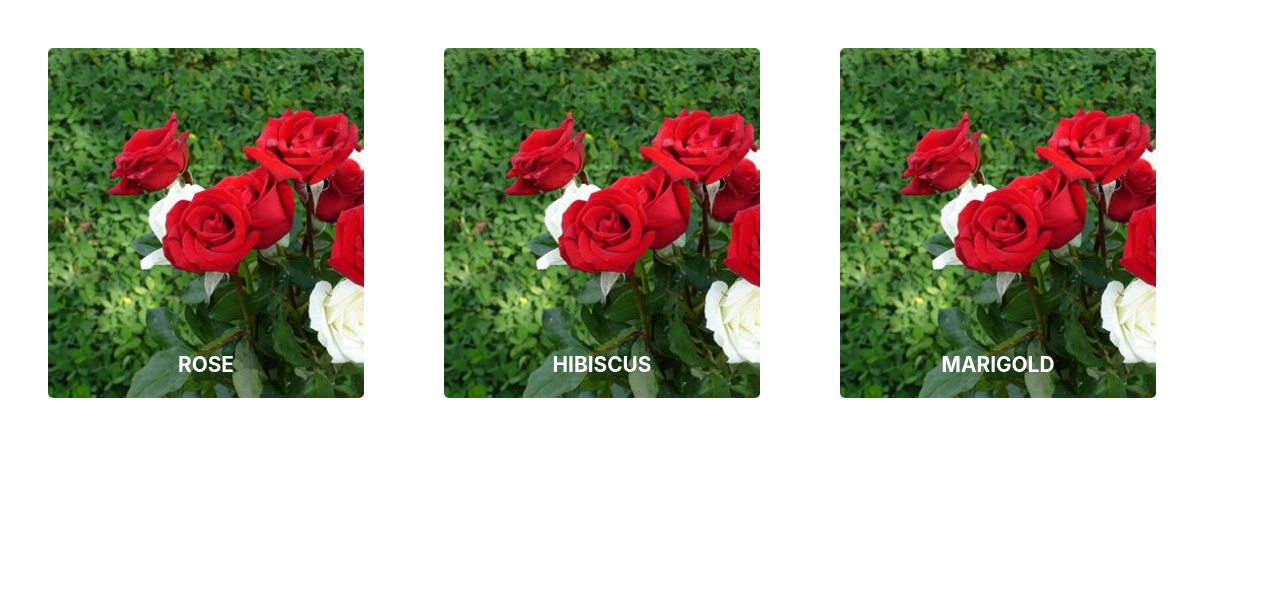
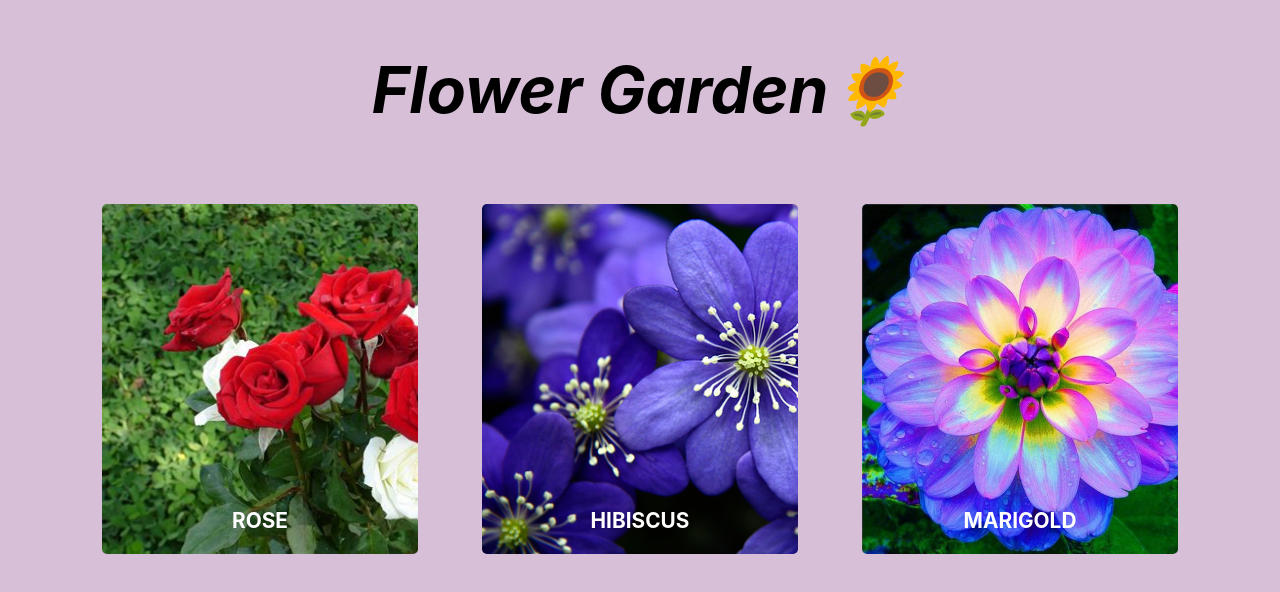
Before and after one commit to aishacodes/imageFlip, a plain HTML site: page index.html in a window 1280 px wide. Drawn offline with Linux system fonts and the light colour scheme.

Commit message:
updated codebase

```diff
--- a/index.html
+++ b/index.html
@@ -10,14 +10,15 @@
 </head>
 
 <body>
-
+    <h1>Flower Garden🌻</h1>
+    <div class="wrap">
         <div class="flip-card">
-        <div class="front">
+            <div class="front" style="background-image: url(media/f1.jpeg);">
                 <!-- <img src="media/f1.jpeg" alt=""> -->
                 <p>ROSE</p>
                 <div class="desc p">
                     <div class="divider"></div>
-                <span>Roses are read</span>
+                    <span>In joy or sadness, flowers are our constant friends.</span>
                 </div>
             </div>
             <div class="back">
@@ -26,31 +27,32 @@
             </div>
         </div>
         <div class="flip-card">
-        <div class="front">
+            <div class="front" style="background-image: url(media/Blue.jpg);">
                 <!-- <img src="media/f1.jpeg" alt=""> -->
                 <p>Hibiscus</p>
                 <div class="desc p">
                     <div class="divider"></div>
-                <span>Roses are read</span>
+                    <span>The earth laughs in flowers</span>
                 </div>
             </div>
-        <div class="back">
-            <img src="media/h2.jpeg" alt="">
-            <em>“It was June, and the world smelled of roses. The sunshine was like powdered gold over the grassy hillside.”</em>
+            <div class="back" style="border-color: #6D59DA;">
+                <img src="media/h3.jpeg" alt="">
+                <em>“I will be the gladdest thing under the sun! I will touch a hundred flowers and not pick one.”</em>
             </div>
         </div>
         <div class="flip-card">
-        <div class="front">
+            <div class="front" style="background-image: url(media/dahlia.jpg);">
                 <!-- <img src="media/f1.jpeg" alt=""> -->
                 <p>Marigold</p>
                 <div class="desc p">
                     <div class="divider"></div>
-                <span>Roses are read</span>
+                    <span>A flower blossoms for its own joy</span>
                 </div>
             </div>
-        <div class="back">
-            <img src="media/h2.jpeg" alt="">
-            <em>“It was June, and the world smelled of roses. The sunshine was like powdered gold over the grassy hillside.”</em>
+            <div class="back" style="border-color: #9A2FEF;">
+                <img src="media/h45.jpg" alt="">
+                <em>“Let us dance in the sun, wearing wild flowers in our hair.”</em>
+            </div>
         </div>
     </div>
     <script src="js/app.js"></script>
--- a/js/app.js
+++ b/js/app.js
@@ -1,6 +1,18 @@
-$(".flip-card").click(function() {
-    $(this).toggleClass("card-rotate");
+// $(".flip-card").click(function() {
+
+//     $(this).toggleClass("card-rotate");
+// });
+$('.flip-card').click(function(e) {
+    if ($(this).hasClass('card-rotate')) {
+        $(".flip-card").removeClass('card-rotate');
+        $(this).toggleClass('card-rotate');
+    } else {
+        $('.flip-card').removeClass('card-rotate');
+    }
+    $(this).toggleClass('card-rotate');
 });
+
+
 $(".flip-card").hover(function() {
         $(this).children(".front").children('.p').css('z-index', '1');
         $(this).children(".front").children('.p').css('transition', '1.5s linear');
--- a/style.css
+++ b/style.css
@@ -2,6 +2,19 @@ body {
     font-family: -apple-system, BlinkMacSystemFont, 'Segoe UI', Roboto, Oxygen, Ubuntu, Cantarell, 'Open Sans', 'Helvetica Neue', sans-serif;
     overflow: hidden;
     display: flex;
+    flex-direction: column;
+    background-color: thistle;
+}
+
+h1 {
+    font-style: italic;
+    text-align: center;
+    font-size: 4rem;
+}
+
+.wrap {
+    display: flex;
+    justify-content: center;
 }
 
 * {
@@ -11,7 +24,7 @@ body {
 .flip-card {
     width: 25%;
     height: 350px;
-    margin: 40px;
+    margin: 2rem;
     position: relative;
     cursor: pointer;
 }
@@ -44,9 +57,8 @@ body {
 }
 
 .front {
-    background-image: url(media/f1.jpeg);
     background-size: cover;
-    background-color: gray;
+    background-color: #A49B9B;
     display: flex;
     flex-direction: column;
     justify-content: flex-end;
@@ -94,7 +106,7 @@ body {
     display: flex;
     justify-content: center;
     align-items: center;
-    border: 2rem #B50E22 solid;
+    border: 1.5rem #B50E22 solid;
     padding: 0 .5rem;
 }
 
```
Also changed, not shown: media/Blue.jpg (added), media/dahlia.jpg (added), media/h3.jpeg (added), media/h45.jpg (added). Lines whose indentation alone changed are shown as unchanged.
